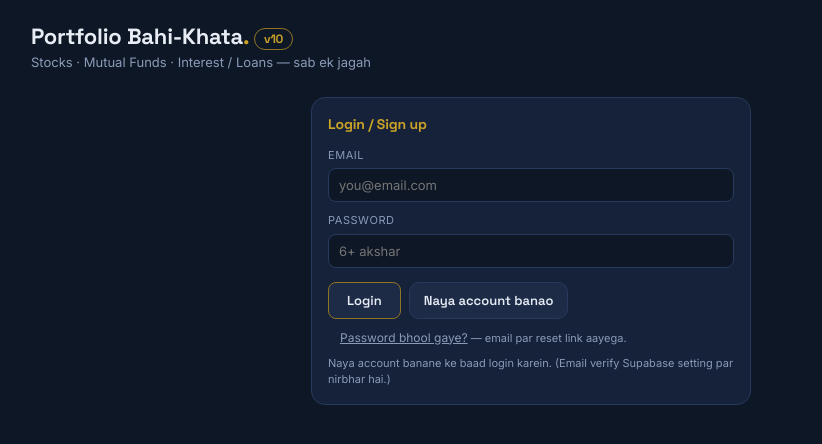
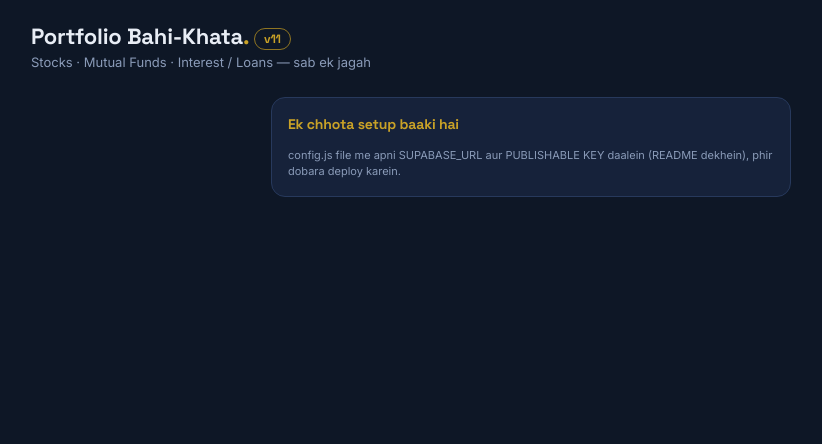
Before and after one commit to Moksh9810/Investment-tracker, a plain HTML site: page index.html in a window 1280 px wide. Shown: the whole page, without its empty margins (109-931 px from the left). Drawn offline with nearby package versions, Linux system fonts and the light colour scheme.

Commit message:
Add files via upload

```diff
--- /dev/null
+++ b/config.js
@@ -0,0 +1,20 @@
+/* =====================================================================
+   ██  YE FILE SIRF EK BAAR SET KARNI HAI  ██
+
+   URL pehle se sahi bhara hai. Bas KEY wali line me apni working
+   publishable key paste karni hai (neeche steps).
+
+   >> AAGE KE APP UPDATES ME YE FILE DOBARA UPLOAD MAT KARNA <<
+      (Main naye zip me config.js nahi bhejunga, to ye chhui nahi jayegi
+       aur aapki key hamesha surakshit rahegi.)
+   ===================================================================== */
+
+window.SUPABASE_URL      = 'https://htjufhjupdfytdxitolg.supabase.co';
+window.SUPABASE_ANON_KEY = 'YAHAN_APNI_PUBLISHABLE_KEY_PASTE_KARO';
+
+/* KEY kahan se laayein (2 tarike, koi bhi):
+   Tarika 1 (sabse pakka): GitHub me abhi wali chalti index.html kholo →
+     line 100 (SUPABASE_ANON_KEY) me quotes '...' ke andar jo poori key hai,
+     use copy karke upar YAHAN_... ki jagah paste kar do.
+   Tarika 2: Supabase → Settings → API Keys → Publishable key → Copy → yahan paste.
+   (single quotes '...' aur ant ka ; waise hi rehne dein.)                        */
--- a/index.html
+++ b/index.html
@@ -8,6 +8,7 @@
 <link rel="preconnect" href="https://fonts.gstatic.com" crossorigin>
 <link href="https://fonts.googleapis.com/css2?family=Inter:wght@400;500;600;700&family=Space+Grotesk:wght@500;600;700&display=swap" rel="stylesheet">
 <script src="https://cdn.jsdelivr.net/npm/@supabase/supabase-js@2"></script>
+<script src="config.js"></script>
 <style>
   :root{--ink:#0E1726;--surface:#16223A;--surface2:#1D2B47;--line:#27395C;--text:#E8EDF5;--muted:#8A9BB8;--brass:#C9A227;--brass-dim:#8f7522;--gain:#3DD68C;--loss:#F16C6C;--radius:14px;}
   *{box-sizing:border-box;margin:0;padding:0}
@@ -74,7 +75,7 @@
 <div class="wrap">
   <header>
     <div>
-      <h1>Portfolio Bahi-Khata<span class="dot">.</span> <span class="ver">v10</span></h1>
+      <h1>Portfolio Bahi-Khata<span class="dot">.</span> <span class="ver">v11</span></h1>
       <div class="sub">Stocks · Mutual Funds · Interest / Loans — sab ek jagah</div>
     </div>
     <div id="hdrActions" style="display:none;gap:8px;align-items:center;flex-wrap:wrap">
@@ -89,16 +90,9 @@
 <div class="toast" id="toast"></div>
 
 <script>
-/* =====================================================================
-   ██  YAHAN APNI 2 VALUE DAALEIN — sirf ye 2 line badalni hain  ██
-   Supabase → Settings → API Keys se:
-   1) Project URL       niche pehli line me
-   2) Publishable key   niche doosri line me
-   (single quotes '...' aur ; waise hi rehne dein)
-   ===================================================================== */
-const SUPABASE_URL     = 'https://htjufhjupdfytdxitolg.supabase.co';       // jaise: https://xxxx.supabase.co
-const SUPABASE_ANON_KEY = 'sb_publishable_KXFWdO9eM-u24jCVzyFgQA_-3ZgzedH';  // jaise: sb_publishable_xxxxx
-/* ===================================================================== */
+/* Supabase ki values ab config.js me hain — is file me kuch nahi badalna. */
+const SUPABASE_URL      = (window.SUPABASE_URL||'').trim();
+const SUPABASE_ANON_KEY = (window.SUPABASE_ANON_KEY||'').trim();
 
 let sb=null;
 let state={stocks:[],mfs:[],loans:[],bonds:[]};
@@ -679,7 +673,7 @@ async function afterLogin(session){
   activeTab='graph';render();
 }
 async function initApp(){
-  if(SUPABASE_URL.indexOf('YAHAN')>-1){document.getElementById('app').innerHTML='<div class="add-box" style="max-width:520px;margin:24px auto"><h3>Ek chhota setup baaki hai</h3><div class="note">index.html me SUPABASE_URL aur SUPABASE_ANON_KEY apni values se badlein (README me steps hain), phir dobara deploy karein.</div></div>';return;}
+  if(!SUPABASE_URL||!SUPABASE_ANON_KEY||SUPABASE_URL.indexOf('YAHAN')>-1||SUPABASE_ANON_KEY.indexOf('YAHAN')>-1){document.getElementById('app').innerHTML='<div class="add-box" style="max-width:520px;margin:24px auto"><h3>Ek chhota setup baaki hai</h3><div class="note">config.js file me apni SUPABASE_URL aur PUBLISHABLE KEY daalein (README dekhein), phir dobara deploy karein.</div></div>';return;}
   sb=supabase.createClient(SUPABASE_URL,SUPABASE_ANON_KEY);
   const {data:{session}}=await sb.auth.getSession();
   if(session){await afterLogin(session);}else{renderAuth();}
```
